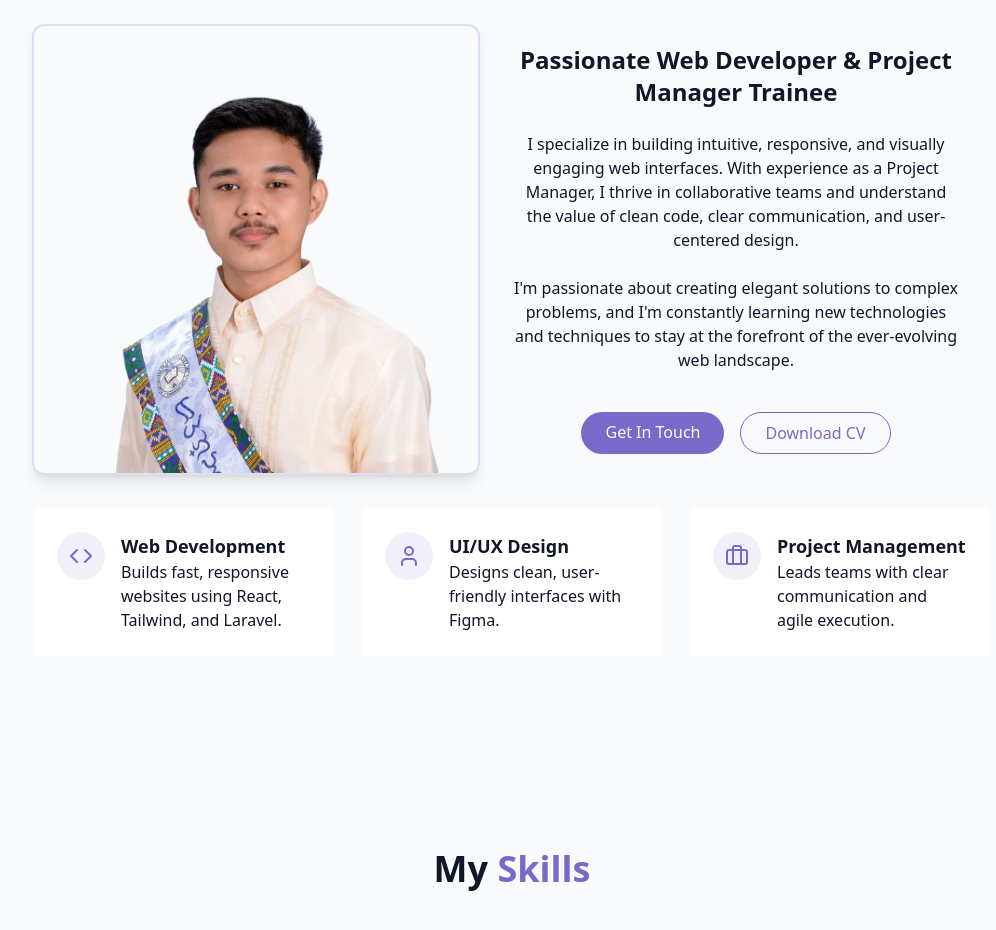
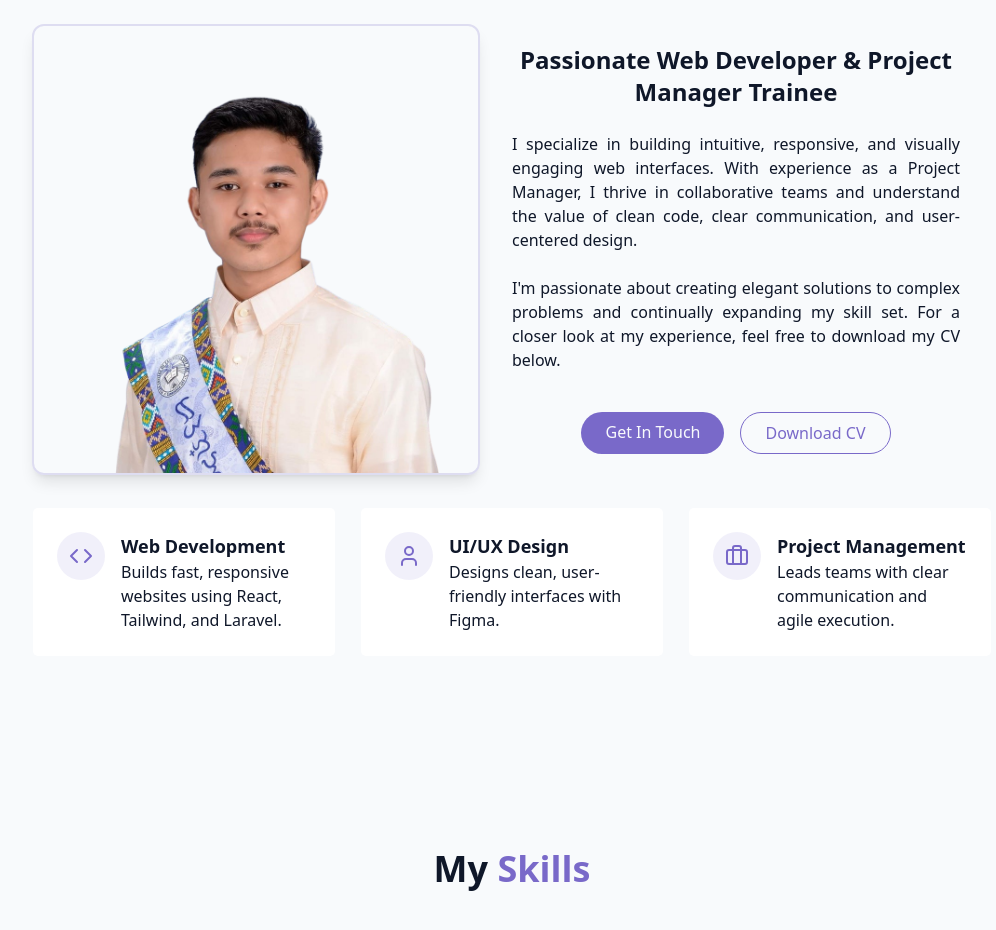
Before and after one commit to Matchewmau/MyPortfolio-React, a React (Vite) app: page / in a window 1280 px wide. Shown: the part 960-1890 px from the top of the page, without its empty margins (128-1124 px from the left). Built offline with nearby package versions, Linux system fonts and the light colour scheme.

Commit message:
fixed about page, added cv download

```diff
--- a/src/components/AboutSection.jsx
+++ b/src/components/AboutSection.jsx
@@ -27,17 +27,15 @@ export const AboutSection = () => {
               Passionate Web Developer & Project Manager Trainee
             </h3>
 
-            <p className="text-muted-foreground">
+            <p className="text-muted-foreground text-justify">
               I specialize in building intuitive, responsive, and visually engaging web interfaces.
             With experience as a Project Manager,
             I thrive in collaborative teams and understand the value of clean code, clear communication, and user-centered design.
             </p>
 
-            <p className="text-muted-foreground">
-              I'm passionate about creating elegant solutions to complex
-              problems, and I'm constantly learning new technologies and
-              techniques to stay at the forefront of the ever-evolving web
-              landscape.
+            <p className="text-muted-foreground text-justify">
+              I'm passionate about creating elegant solutions to complex problems and continually expanding my skill set.
+              For a closer look at my experience, feel free to download my CV below.
             </p>
 
             <div className="flex flex-col sm:flex-row gap-4 pt-4 justify-center">
@@ -47,7 +45,8 @@ export const AboutSection = () => {
               </a>
 
               <a
-                href=""
+                href="/resume/MAURICIO_CV.pdf"
+                download="MAURICIO_CV.pdf"
                 className="px-6 py-2 rounded-full border border-primary text-primary hover:bg-primary/10 transition-colors duration-300"
               >
                 Download CV
```
Also changed, not shown: 1 other file (tests, documents, lock files or other folders).
